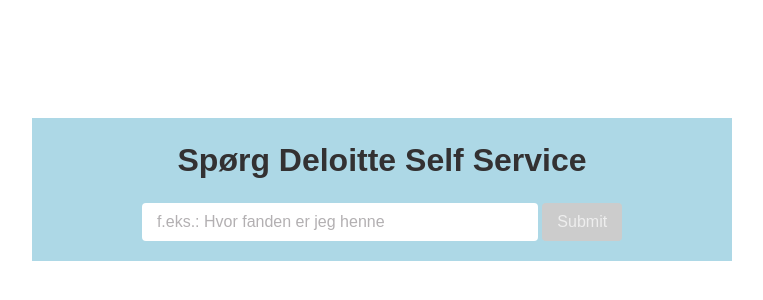
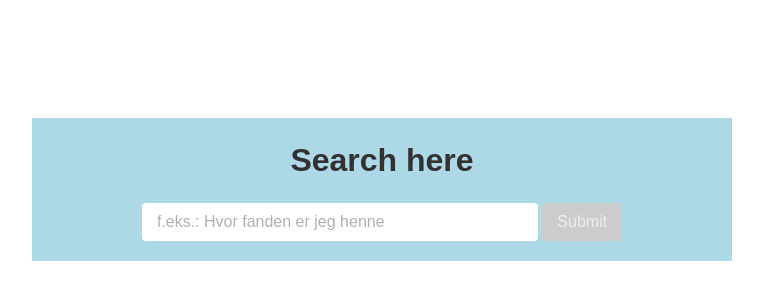
Before and after one commit to bjarniolsen/search, a website: page index.html in a window 1280 px wide. Shown: the part 282-582 px from the top of the page, without its empty margins (258-1021 px from the left). Drawn offline with Linux system fonts and the light colour scheme.

Commit message:
Small change to headings.

```diff
--- a/index.html
+++ b/index.html
@@ -6,7 +6,7 @@
 	<head>
 		<meta charset="UTF-8">
         <meta http-equiv="X-UA-Compatible" content="IE=edge">
-		<title>Deloitte Services</title>
+		<title>Search site</title>
         <meta name="description" content="">
         <meta name="viewport" content="width=device-width, initial-scale=1">
 
@@ -16,7 +16,7 @@
 
 		<div class="site-wrapper waiting">
 			<div class="site-content">
-				<h1>Spørg Deloitte Self Service</h1>
+				<h1>Search here</h1>
 				<form action="">
 					<fieldset>
 						<legend>Indtast et spørgsmål her</legend>
```
